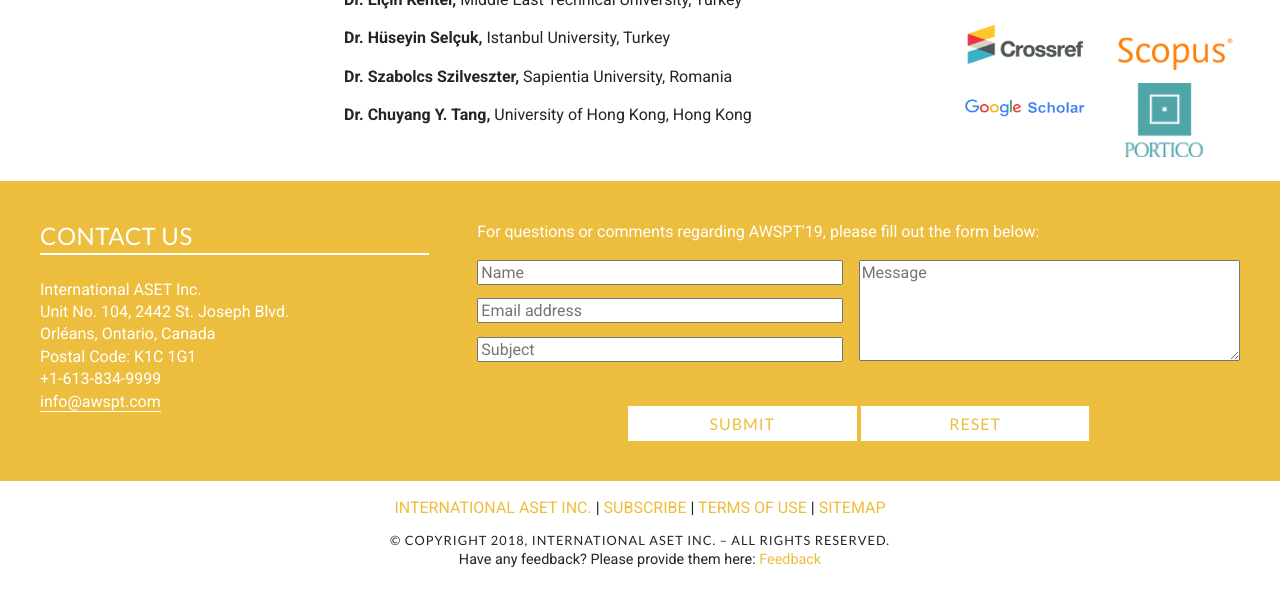
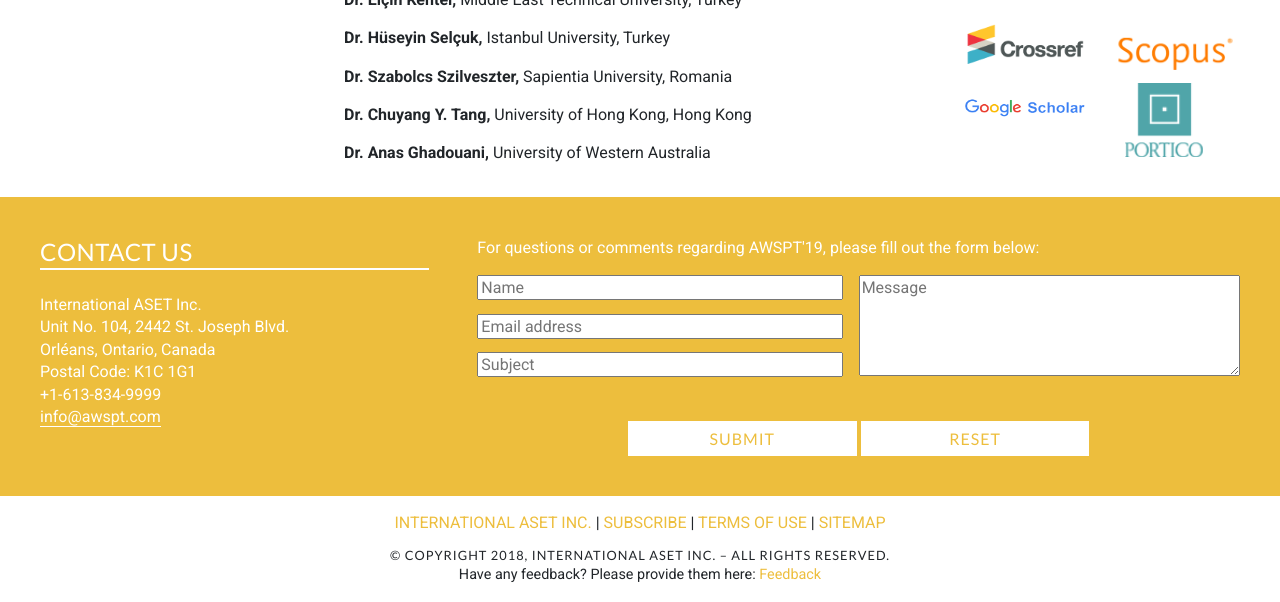
Before and after one commit to emdsgn/awspt, a Jekyll site: the page built from committee.html, in a window 1280 px wide and 1338 px high, cut to the strip 736-1338 px from the top of the window. Built offline with Jekyll 4.4.1, drawn with Linux system fonts in a browser that asks for light colours; nearby versions of some CDN libraries; Markdown is read by kramdown in place of the engine named in the settings; comment, search, counter and statistics services are not loaded.

Commit message:
added committee member

```diff
--- a/committee.html
+++ b/committee.html
@@ -20,7 +20,7 @@ keyword: air pollution conference, water pollution conference, soil pollution co
      <p class="body"><b>Dr. Hüseyin Selçuk, </b>Istanbul University, Turkey </p>
     <p class="body"><b>Dr. Szabolcs Szilveszter, </b>Sapientia University, Romania </p>
      <p class="body"><b>Dr. Chuyang Y. Tang, </b>University of Hong Kong, Hong Kong </p>
-
+     <p class="body"><b>Dr. Anas Ghadouani, </b>University of Western Australia </p>
 
  	 <!--<p class="body"><b>Dr. Ewa Adamiec, </b>AGH University of Science and Technology, Poland </p>
     <p class="body"><b>Dr. Clayton Clark, </b>Florida State University, USA </p>
```
Also changed, not shown: 1 other file.
